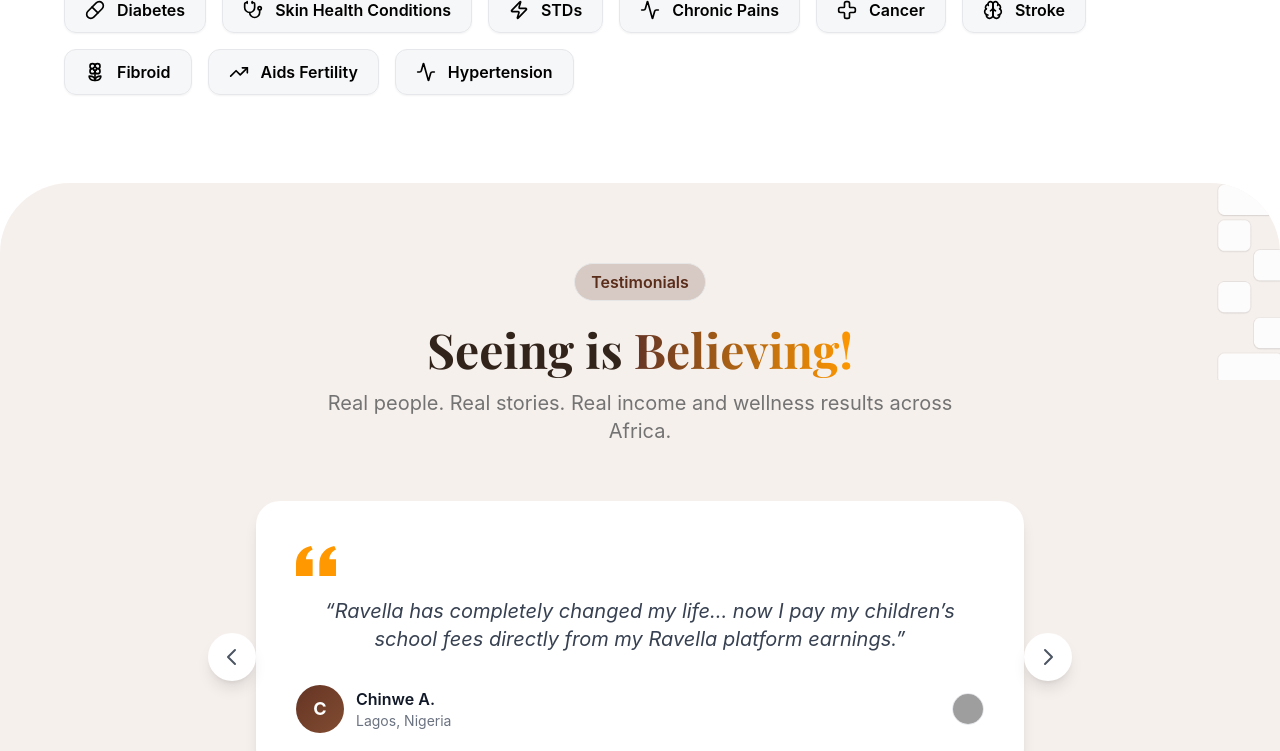
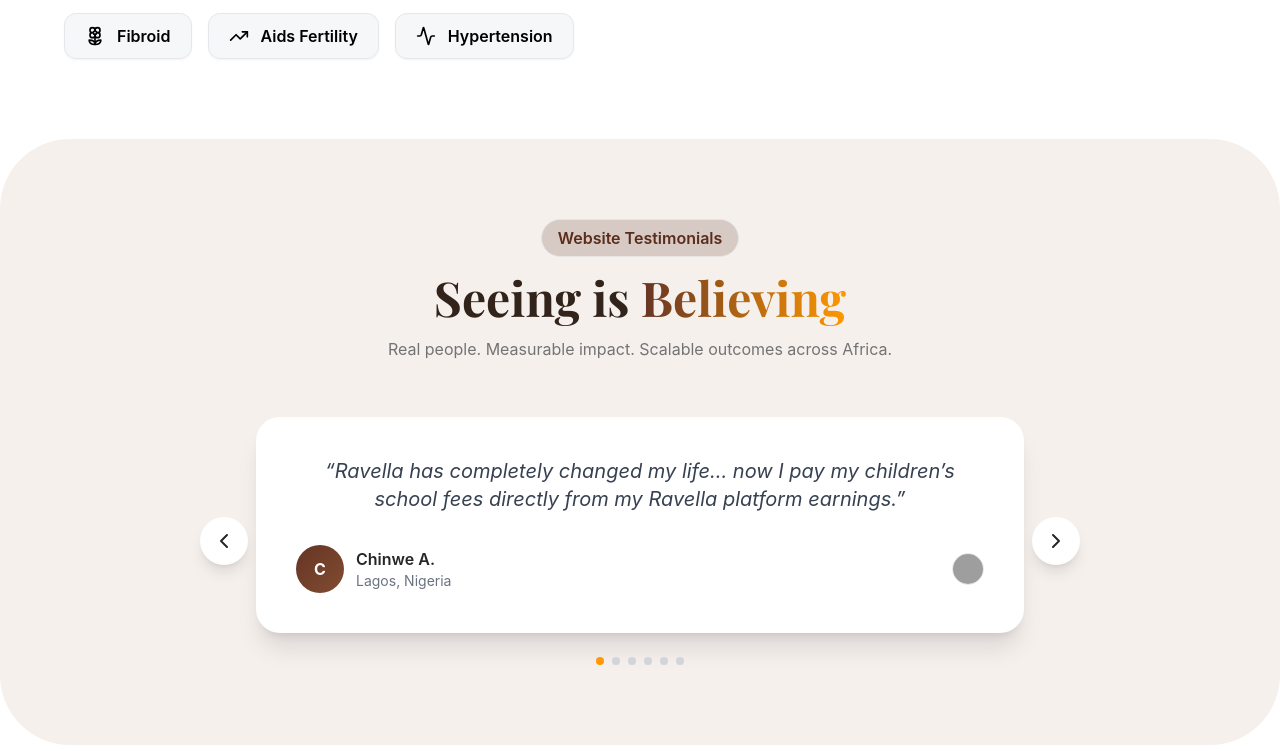
Before and after one commit to Michael-August/Ravella-landing-page, a Next.js app: page /products in a window 1280 px wide. Shown: the part 1220-1971 px from the top of the page. Built offline with nearby package versions, Linux system fonts and the light colour scheme; grey boxes are pictures that could not be loaded; a web font is replaced by a local one.

Commit message:
Enhance color   across About, CoreValues, Header, HowItWorksSection, OurCommunity, OurProcessSection, OurProducts, OurServiceSection, PageHeader, ServiceItem, TestimonialSection, and WhyRavella.

```diff
--- a/app/components/CoreValues.tsx
+++ b/app/components/CoreValues.tsx
@@ -12,7 +12,7 @@
           </div>
 
           <h2 className="text-2xl sm:text-3xl md:text-4xl lg:text-5xl font-semibold font-serif text-[#32241B] leading-tight sm:leading-tight mb-3 sm:mb-4 tracking-tight">
-            Our <span className="text-accent">Core Value</span>
+            <span className="text-transparent bg-clip-text bg-gradient-to-r from-[#32241B] to-[#FF9801]">Our Core Value</span>
           </h2>
 
           <p className="text-muted-foreground font-medium sm:font-semibold text-sm sm:text-base md:text-lg lg:text-lg max-w-full sm:max-w-xl md:max-w-2xl mx-auto px-2 sm:px-0">
--- a/app/components/Header.tsx
+++ b/app/components/Header.tsx
@@ -117,7 +117,7 @@
             </a>
           ))}
 
-          <Button className="mt-6 w-full max-w-xs bg-[#5A2D1B] text-white rounded-2xl gap-2">
+          <Button className="mt-6 w-full max-w-xs bg-[#5A2D1B] font-bold text-white rounded-2xl gap-2">
             Login / Back Office
             <Play className="h-4 w-4 text-gray-400 fill-current" />
           </Button>
--- a/app/components/OurProcessSection.tsx
+++ b/app/components/OurProcessSection.tsx
@@ -57,7 +57,7 @@
             "
           >
             Join the Movement in{" "}
-            <span className="text-primary">4 Steps</span>
+            <span className="text-[#FF9801]">4 Steps</span>
           </h2>
 
           {/* Description */}
--- a/app/components/OurProducts.tsx
+++ b/app/components/OurProducts.tsx
@@ -27,7 +27,7 @@
                 mb-4 sm:mb-6
               "
             >
-              100% <span className="text-accent">Organic</span>
+              100% <span className="text-transparent bg-clip-text bg-gradient-to-r from-[#32241B] to-[#FF9801]">Organic</span>
             </h2>
 
             {/* Description */}
--- a/app/components/OurServiceSection.tsx
+++ b/app/components/OurServiceSection.tsx
@@ -47,7 +47,7 @@
               mb-2 sm:mb-3
             "
           >
-            Our <span className="text-primary">Services</span>
+            Our <span className="text-transparent bg-clip-text bg-gradient-to-r from-[#32241B] to-[#FF9801]">Services</span>
           </h2>
 
           <p
--- a/app/components/PageHeader.tsx
+++ b/app/components/PageHeader.tsx
@@ -36,11 +36,11 @@
 
       {/* Content */}
       <div className="relative z-10 max-w-7xl mx-auto">
-        <div className="mb-2 xs:mb-3">
+        {/* <div className="mb-2 xs:mb-3">
           <p className="text-[#6B5450] text-[10px] xs:text-xs sm:text-sm md:text-base lg:text-lg xl:text-xl font-medium tracking-wide xs:tracking-normal">
             {breadcrumb}
           </p>
-        </div>
+        </div> */}
 
         <h1 className="text-[22px] xs:text-2xl sm:text-[28px] md:text-4xl lg:text-[44px] xl:text-6xl 2xl:text-7xl font-bold text-[#3A241D] leading-[1.2] xs:leading-snug sm:leading-normal md:leading-tight lg:leading-[1.15] xl:leading-tight 2xl:leading-[1.1]">
           {titleParts ? (
--- a/app/components/TestimonialSection.tsx
+++ b/app/components/TestimonialSection.tsx
@@ -1,8 +1,8 @@
 "use client";
 
-import React, { useState } from "react";
+import React, { useEffect, useRef, useState } from "react";
 import { ChevronLeft, ChevronRight } from "lucide-react";
-import { SectionBadge } from "./ui/SectionBadge";
+import { motion, AnimatePresence } from "framer-motion";
 
 const testimonials = [
   {
@@ -55,142 +55,144 @@
   },
 ];
 
+const AUTO_PLAY_INTERVAL = 6000;
+
 const TestimonialSection = () => {
   const [index, setIndex] = useState(0);
+  const [direction, setDirection] = useState(1);
+  const [isPaused, setIsPaused] = useState(false);
+  const touchStartX = useRef<number | null>(null);
+
+  const prev = () => {
+    setDirection(-1);
+    setIndex((i) => (i === 0 ? testimonials.length - 1 : i - 1));
+  };
+
+  const next = () => {
+    setDirection(1);
+    setIndex((i) => (i === testimonials.length - 1 ? 0 : i + 1));
+  };
+
+  /* Auto-play */
+  useEffect(() => {
+    if (isPaused) return;
+
+    const id = setInterval(next, AUTO_PLAY_INTERVAL);
+    return () => clearInterval(id);
+  }, [isPaused]);
+
+  /* Swipe */
+  const onTouchStart = (e: React.TouchEvent) => {
+    touchStartX.current = e.touches[0].clientX;
+  };
+
+  const onTouchEnd = (e: React.TouchEvent) => {
+    if (touchStartX.current === null) return;
+    const diff = touchStartX.current - e.changedTouches[0].clientX;
+
+    if (diff > 50) next();
+    if (diff < -50) prev();
+
+    touchStartX.current = null;
+  };
+
   const testimonial = testimonials[index];
 
-  const prev = () =>
-    setIndex((i) => (i === 0 ? testimonials.length - 1 : i - 1));
-
-  const next = () =>
-    setIndex((i) => (i === testimonials.length - 1 ? 0 : i + 1));
-
   return (
-    <section className="relative mt-8 sm:mt-10 lg:mt-12 overflow-hidden rounded-[40px] sm:rounded-[50px] lg:rounded-[70px] bg-[#F6F0ED] px-4 sm:px-6 py-12 sm:py-14 lg:px-12 lg:py-16 xl:py-20">
-      {/* Decorative accents */}
-      <img
-        src="/group-how-it-works.png"
-        alt=""
-        className="pointer-events-none absolute right-0 top-0 hidden w-12 sm:w-14 lg:w-16 opacity-80 md:block"
-      />
-
-      <div className="relative mx-auto max-w-5xl">
+    <section className="relative mt-10 overflow-hidden rounded-[70px] bg-[#F6F0ED] px-4 py-16 lg:px-12 xl:py-20">
+      <div className="mx-auto max-w-5xl text-center">
         {/* Header */}
-        <div className="mb-10 sm:mb-12 lg:mb-14 text-center">
-          <div className="mb-4 sm:mb-6 inline-flex items-center rounded-full border border-border bg-ravella-brown/20 px-3 sm:px-4 py-1.5">
-            <span className="text-sm sm:text-base font-semibold text-ravella-brown">
-              Testimonials
+        <div className="mb-14">
+          <div className="mb-4 inline-flex rounded-full border bg-ravella-brown/20 px-4 py-1.5">
+            <span className="font-semibold text-ravella-brown">
+              Website Testimonials
             </span>
           </div>
 
-          <h2 className="mb-3 sm:mb-4 text-3xl sm:text-4xl lg:text-5xl font-bold text-[#32241B]">
+          <h2 className="text-4xl lg:text-5xl font-bold text-[#32241B]">
             Seeing is{" "}
-            <span className="text-transparent bg-clip-text bg-gradient-to-r from-[#653424] to-[#FF9801]">
-              Believing!
+            <span className="bg-gradient-to-r from-[#653424] to-[#FF9801] bg-clip-text text-transparent">
+              Believing
             </span>
           </h2>
 
-          <p className="mx-auto mb-10 sm:mb-12 lg:mb-14 max-w-2xl text-base sm:text-lg lg:text-xl text-muted-foreground px-4">
-            Real people. Real stories. Real income and wellness results across
-            Africa.
-          </p>
-
-          {/* Slider */}
-          <div className="relative mx-auto max-w-3xl">
-            {/* Card */}
-            <div className="rounded-2xl sm:rounded-3xl bg-white p-6 sm:p-8 lg:p-10 shadow-lg">
-              {/* Quote */}
-              <div className="mb-6 sm:mb-8">
-                <svg
-                  className="mb-3 sm:mb-4 h-8 w-8 sm:h-10 sm:w-10 text-[#FF9801]"
-                  fill="currentColor"
-                  viewBox="0 0 24 24"
-                >
-                  <path d="M14.017 21v-7.391c0-5.704 3.731-9.57 8.983-10.609l.995 2.151c-2.432.917-3.995 3.638-3.995 5.849h4v10h-9.983zm-14.017 0v-7.391c0-5.704 3.748-9.57 9-10.609l.996 2.151c-2.433.917-3.996 3.638-3.996 5.849h3.983v10h-9.983z" />
-                </svg>
-                <p className="text-base sm:text-lg lg:text-xl leading-relaxed text-gray-700 italic">
-                  &ldquo;{testimonial.quote}&rdquo;
+          <p className="mx-auto mt-4 max-w-2xl text-muted-foreground">
+            Real people. Measurable impact. Scalable outcomes across Africa.
           </p>
         </div>
 
-              {/* User info */}
-              <div className="flex items-center justify-between flex-wrap gap-4">
-                {/* User */}
+        {/* Slider */}
+        <div
+          className="relative mx-auto max-w-3xl"
+          onMouseEnter={() => setIsPaused(true)}
+          onMouseLeave={() => setIsPaused(false)}
+          onTouchStart={onTouchStart}
+          onTouchEnd={onTouchEnd}
+        >
+          <AnimatePresence mode="wait" custom={direction}>
+            <motion.div
+              key={index}
+              custom={direction}
+              initial={{ opacity: 0, x: direction > 0 ? 80 : -80 }}
+              animate={{ opacity: 1, x: 0 }}
+              exit={{ opacity: 0, x: direction > 0 ? -80 : 80 }}
+              transition={{ duration: 0.45, ease: "easeOut" }}
+              className="rounded-3xl bg-white p-8 lg:p-10 shadow-xl"
+            >
+              <p className="mb-8 text-lg lg:text-xl italic leading-relaxed text-gray-700">
+                “{testimonial.quote}”
+              </p>
+
+              <div className="flex items-center justify-between">
                 <div className="flex items-center gap-3">
-                  <div className="flex h-10 w-10 sm:h-12 sm:w-12 items-center justify-center rounded-full bg-gradient-to-br from-[#653424] to-[#814C31] text-base sm:text-lg font-bold text-white">
+                  <div className="h-12 w-12 rounded-full bg-gradient-to-br from-[#653424] to-[#814C31] flex items-center justify-center text-white font-bold">
                     {testimonial.avatar}
                   </div>
                   <div className="text-left">
-                    <div className="text-sm sm:text-base font-semibold text-gray-900">
-                      {testimonial.name}
-                    </div>
-                    <div className="text-xs sm:text-sm text-gray-500">
+                    <div className="font-semibold">{testimonial.name}</div>
+                    <div className="text-sm text-gray-500">
                       {testimonial.location}
                     </div>
                   </div>
                 </div>
 
-                {/* Country Flag */}
                 <img
                   src={`https://flagcdn.com/w40/${testimonial.countryCode.toLowerCase()}.png`}
                   alt={testimonial.location}
-                  className="h-6 w-6 sm:h-8 sm:w-8 rounded-full border border-gray-200 object-cover"
+                  className="h-8 w-8 rounded-full border"
                 />
               </div>
-            </div>
+            </motion.div>
+          </AnimatePresence>
 
           {/* Dots */}
-            <div className="mt-6 sm:mt-8 flex justify-center gap-2">
+          <div className="mt-6 flex justify-center gap-2">
             {testimonials.map((_, i) => (
               <span
                 key={i}
-                  className={`h-2 w-2 rounded-full transition ${i === index ? "bg-[#FF9801]" : "bg-gray-300"
+                className={`h-2 w-2 rounded-full transition ${
+                  i === index ? "bg-[#FF9801]" : "bg-gray-300"
                 }`}
               />
             ))}
           </div>
 
-            {/* Navigation Arrows */}
+          {/* Arrows */}
           <button
             onClick={prev}
-              className="absolute left-0 sm:-left-4 lg:-left-12 top-1/2 -translate-y-1/2 flex h-10 w-10 sm:h-12 sm:w-12 items-center justify-center rounded-full bg-white shadow-lg hover:bg-gray-50 transition-all hover:scale-110"
+            className="absolute -left-14 top-1/2 -translate-y-1/2 hidden sm:flex h-12 w-12 items-center justify-center rounded-full bg-white shadow-lg hover:scale-110 transition"
             aria-label="Previous testimonial"
           >
-              <svg
-                className="h-5 w-5 sm:h-6 sm:w-6 text-gray-600"
-                fill="none"
-                stroke="currentColor"
-                viewBox="0 0 24 24"
-              >
-                <path
-                  strokeLinecap="round"
-                  strokeLinejoin="round"
-                  strokeWidth={2}
-                  d="M15 19l-7-7 7-7"
-                />
-              </svg>
+            <ChevronLeft />
           </button>
 
           <button
             onClick={next}
-              className="absolute right-0 sm:-right-4 lg:-right-12 top-1/2 -translate-y-1/2 flex h-10 w-10 sm:h-12 sm:w-12 items-center justify-center rounded-full bg-white shadow-lg hover:bg-gray-50 transition-all hover:scale-110"
+            className="absolute -right-14 top-1/2 -translate-y-1/2 hidden sm:flex h-12 w-12 items-center justify-center rounded-full bg-white shadow-lg hover:scale-110 transition"
             aria-label="Next testimonial"
           >
-              <svg
-                className="h-5 w-5 sm:h-6 sm:w-6 text-gray-600"
-                fill="none"
-                stroke="currentColor"
-                viewBox="0 0 24 24"
-              >
-                <path
-                  strokeLinecap="round"
-                  strokeLinejoin="round"
-                  strokeWidth={2}
-                  d="M9 5l7 7-7 7"
-                />
-              </svg>
+            <ChevronRight />
           </button>
-          </div>
         </div>
       </div>
     </section>
```
Also changed, not shown: app/components/About.tsx (+10 -8 lines), app/components/HowItWorksSection.tsx (+42 -22 lines), app/components/OurCommunity.tsx (+61 -22 lines), app/components/ServiceItem.tsx (+7 -4 lines), app/components/WhyRavella.tsx (+10 -12 lines). Lines whose indentation alone changed are shown as unchanged.
